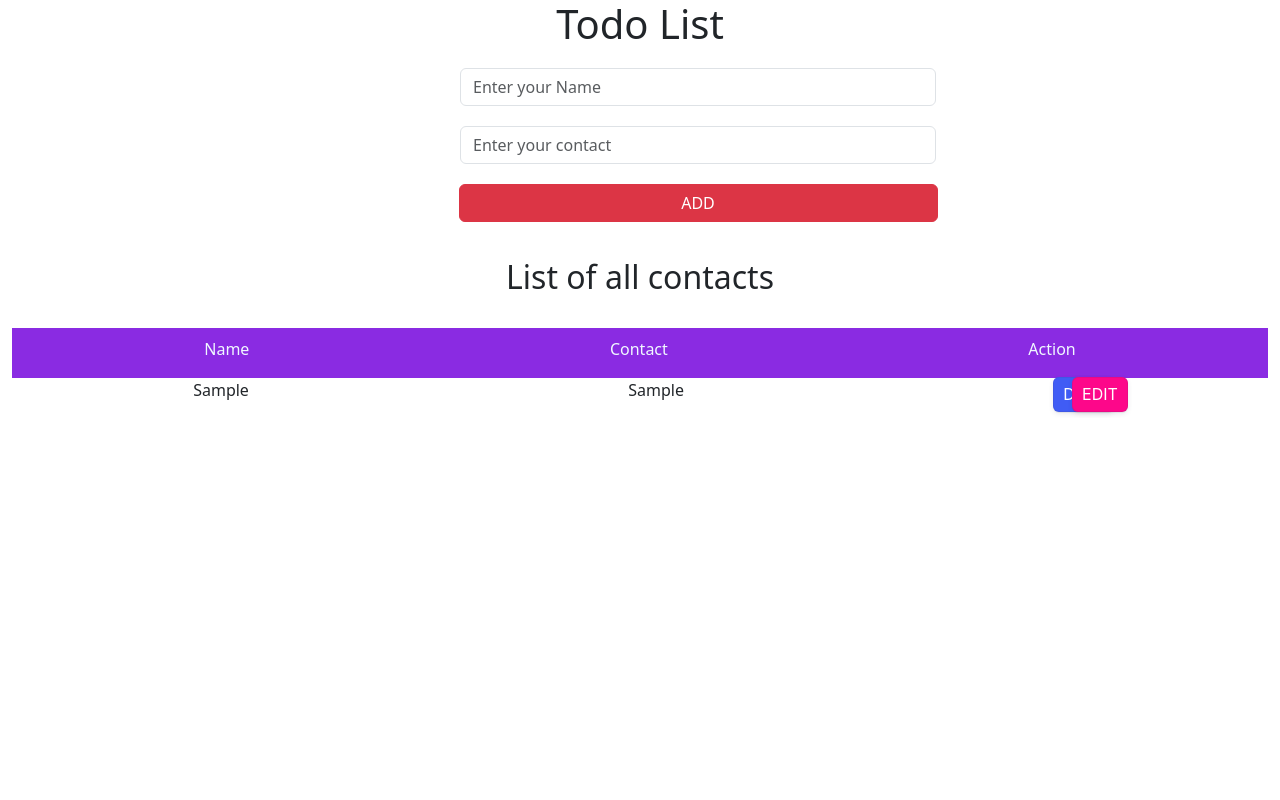
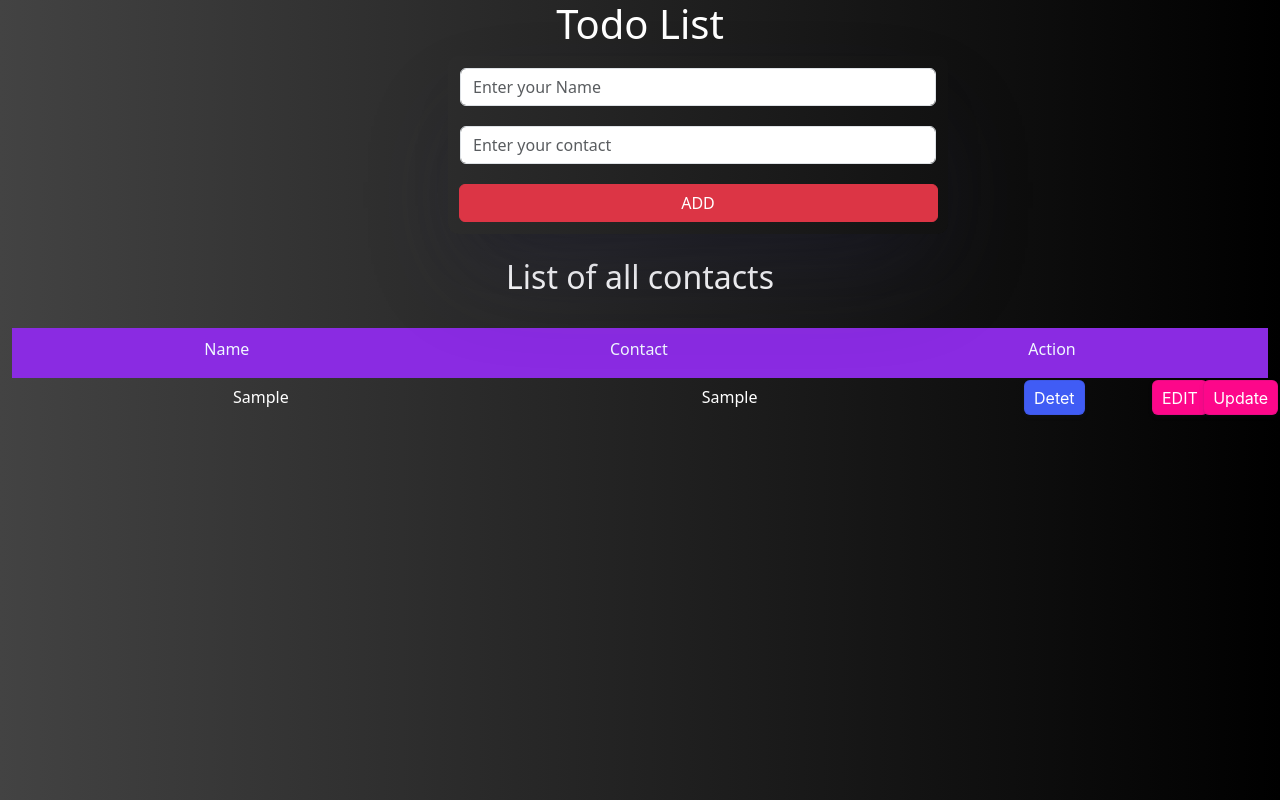
Before and after one commit to AmanReja/Todu-list, a plain HTML site: page index.html in a window 1280 px wide. Both pictures are taken after typing "Sample", "Sample" into the empty fields and a click on the button "ADD". Drawn offline with nearby package versions, Linux system fonts and the light colour scheme.

Commit message:
fixed lag

```diff
--- a/index.html
+++ b/index.html
@@ -18,7 +18,7 @@
     ></script>
   </head>
   <body>
-    <h1>Todo List</h1>
+    <h1 class="heading">Todo List</h1>
     <div class="tudu-container">
       <input
         class="form-control"
@@ -52,6 +52,7 @@
       <div class="contact-container"></div>
       <div class="action-container"></div>
       <div class="action-container2"></div>
+      <div class="action-container3"></div>
     </div>
 
     <script src="/script.js"></script>
--- a/script.js
+++ b/script.js
@@ -6,16 +6,17 @@ const table = document.querySelector(".name-container");
 const table2 = document.querySelector(".contact-container");
 const table3 = document.querySelector(".action-container");
 const table4 = document.querySelector(".action-container2");
+const table5 = document.querySelector(".action-container3");
 const alltable = document.querySelector(".all-container");
 
 const add_btn2 = document.querySelector("#add-btn2");
 const dBtn = document.querySelector(".delet");
 const eBtn = document.querySelector(".edit");
 
-// let buttonEl = document.createElement("button");
-// let edBtn = document.createElement("button");
-// let newEle = document.createElement("ul");
-// let newEli2 = document.createElement("ul");
+let buttonEl = document.createElement("button");
+let edBtn = document.createElement("button");
+let newEle = document.createElement("ul");
+let newEli2 = document.createElement("ul");
 
 add_btn.addEventListener("click", () => {
   if (name_input.value == "" || contact_input.value == "") {
@@ -28,6 +29,7 @@ add_btn.addEventListener("click", () => {
     newEle.innerHTML = `${name_input.value}  `;
     table.appendChild(newEle);
     name_input.value = "";
+    newEle.style.color = "white";
 
     let buttonEl = document.createElement("button");
     buttonEl.innerHTML = "Detet";
@@ -40,16 +42,47 @@ add_btn.addEventListener("click", () => {
     edBtn.className = "edit";
     table4.appendChild(edBtn);
 
+    let upBtn = document.createElement("button");
+    upBtn.innerHTML = "Update";
+    table5.appendChild(upBtn);
+    upBtn.className = "update";
+
+    upBtn.addEventListener("click", (e) => {
+      if (upBtn === e.target) {
+        alert("Do you want to update info");
+
+        newEle.textContent = name_input.value;
+        newEli2.textContent = contact_input.value;
+      }
+    });
+
+    edBtn.addEventListener("click", () => {
+      console.log(newEle.value);
+
+      name_input.value = `${newEle.innerText}`;
+      contact_input.value = `${newEli2.innerText}`;
+      // let inp1 = document.createElement("input");
+      // inp1.placeholder = "Enter your number";
+      // inp1.type = "name";
+      // inp1.innerHTML = "abc";
+
+      // table.appendChild(inp1);
+      // console.log("sdafhas");
+    });
+
     let newEli2 = document.createElement("ul");
     newEli2.innerHTML = `${contact_input.value}`;
     table2.appendChild(newEli2);
     contact_input.value = "";
+    newEli2.style.color = "white";
 
     buttonEl.addEventListener("click", () => {
       newEle.remove(newEle);
       newEli2.remove(newEli2);
       buttonEl.remove(buttonEl);
       edBtn.remove(edBtn);
+      upBtn.remove(upBtn);
+      // input.style.display = "none
     });
   }
 });
--- a/style.css
+++ b/style.css
@@ -1,5 +1,14 @@
 h1{
     text-align: center;
+    color: white;
+}
+
+.heading{
+    color: white;
+}
+
+body{
+    background-image: linear-gradient(to right, #434343 0%, black 100%);
 }
 
 
@@ -10,6 +19,7 @@ h1{
 }
 .show{
     text-align: center;
+    color:#fff;
 }
 
 .tudu-container{
@@ -21,6 +31,9 @@ h1{
   position: relative;
   left: 35%;
   align-items: center;
+  box-shadow: rgba(50, 50, 93, 0.25) 0px 50px 100px -20px, rgba(0, 0, 0, 0.3) 0px 30px 60px -30px;
+  border-radius: 10px;
+
 }
 .ground{
     width: 70%;
@@ -49,13 +62,13 @@ h1{
     /* border: 2px solid  black; */
     height: auto;
     width: 100%;
-    position: absolute;
-    gap: 25px;
+    position: relative;
+    /* gap: 25px; */
 
 
     /* background-color: black; */
     display: flex;
-    justify-content:space-around;
+    /* justify-content:space-around; */
     padding: 0 12px;
     align-items: center;
 
@@ -64,27 +77,40 @@ h1{
     display: flex;
     flex-direction: column;
     gap: 1px;
-    position: relative;
-    left: 260px;
-    top: -5px;
+    position: absolute;
+    left: 80%;
+    top: 0;
+
 }
 .action-container2{
     display: flex;
     flex-direction: column;
     gap: 1px;
-    right: 29px;
-    position: relative;
-    top: -5px;
+    left: 90%;
+    position:absolute;
+    top: 0;
+}
+.action-container3{
+    display: flex;
+    flex-direction: column;
+    gap: 1px;
+    left: 94%;
+    position:absolute;
+    top: 0px;
 }
 .name-container{
     position: relative;
-    left: 38px;
+    left: 189px;
+    top: 7px;
+text-align: center;
 
 }
 .contact-container{
     position: relative;
-    left: 138px;
-
+    left: 570px;
+top: 7px;
+text-align: center;
+max-width: 100px;
 
 }
 .delet{
@@ -140,3 +166,31 @@ h1{
     width: 100%;
 
 }
+
+.update{
+    appearance: button;
+    backface-visibility: hidden;
+    background-color: #fd078a;
+    border-radius: 6px;
+    border-width: 0;
+    box-shadow: rgba(50, 50, 93, .1) 0 0 0 1px inset,rgba(50, 50, 93, .1) 0 2px 5px 0,rgba(0, 0, 0, .07) 0 1px 1px 0;
+    box-sizing: border-box;
+    color: #fff;
+    cursor: pointer;
+    font-family: -apple-system,system-ui,"Segoe UI",Roboto,"Helvetica Neue",Ubuntu,sans-serif;
+    font-size: 100%;
+    height: 35px;
+    line-height: 1.15;
+    margin: 2px 0 0;
+    outline: none;
+    overflow: hidden;
+    padding: 0 10px;
+    position: relative;
+    text-align: center;
+
+
+    width: 100%;
+
+
+
+}
```
